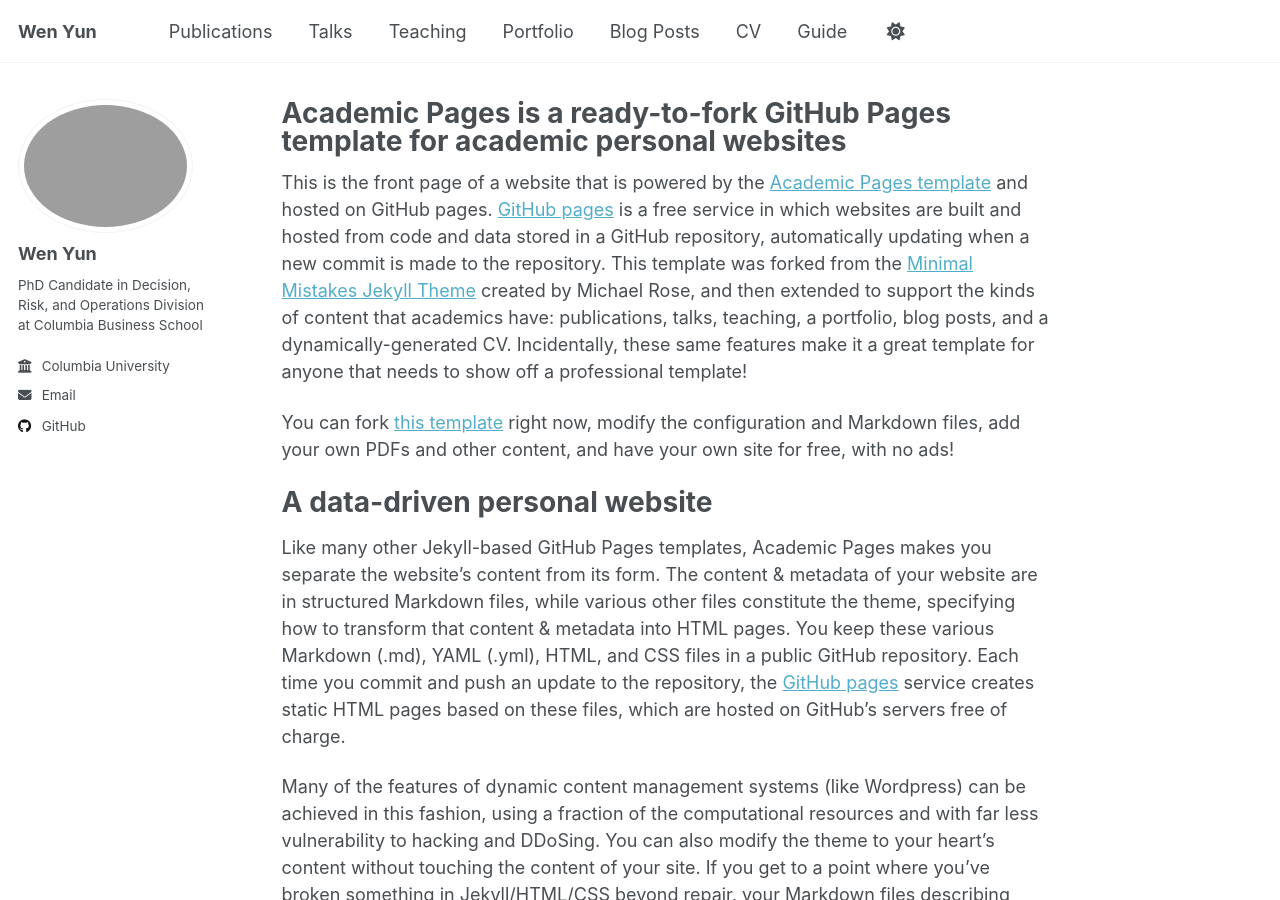
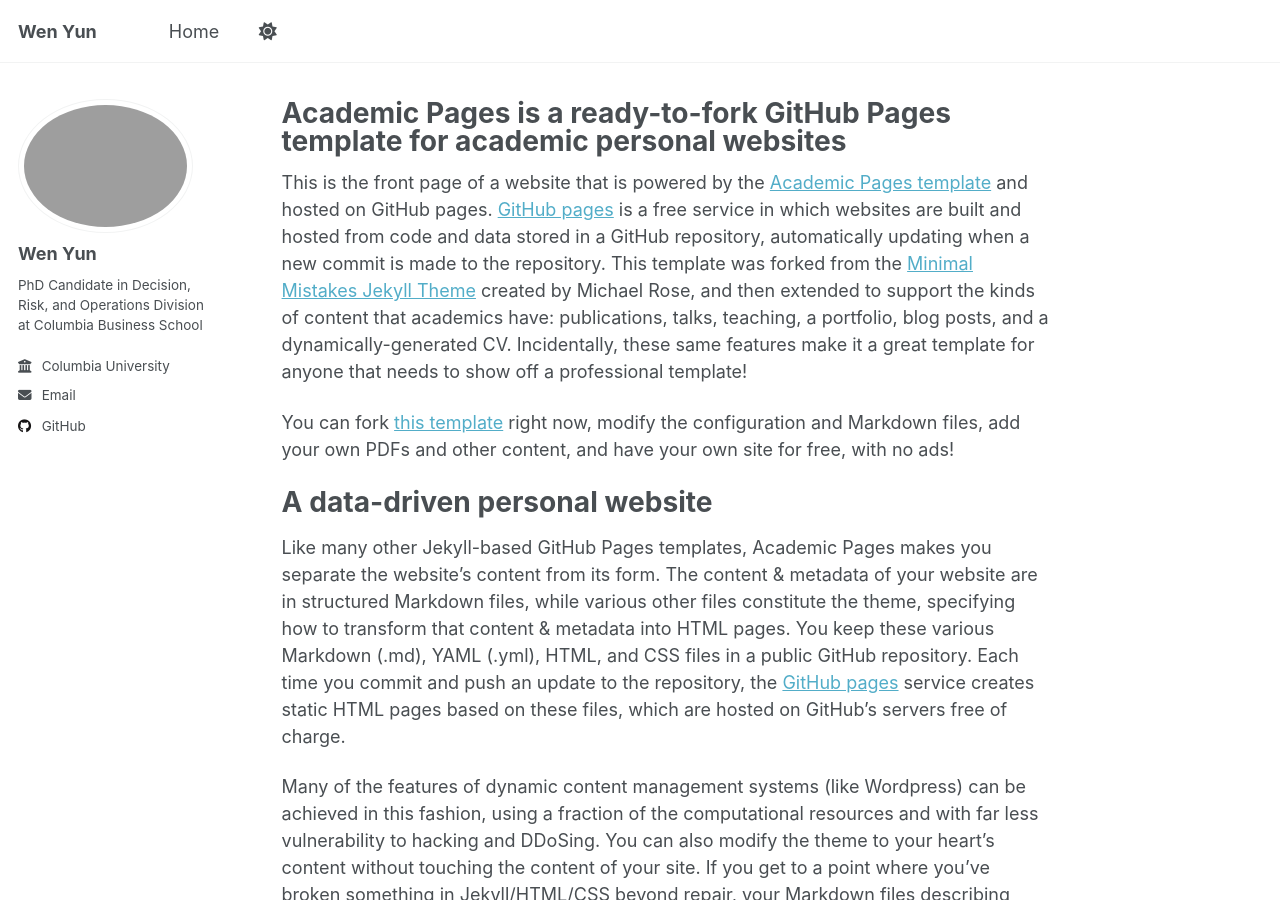
Before and after one commit to wenyun0/wenyun0.github.io, a Jekyll site: the page built from _pages/about.md, in a window 1280 px wide and 900 px high. Built offline with Jekyll 4.4.1, drawn with Linux system fonts in a browser that asks for light colours; a script that is not in the unit is left out; part of the change alters nothing that is shown.

Commit message:
Update navigation.yml

```diff
--- a/_data/navigation.yml
+++ b/_data/navigation.yml
@@ -8,26 +8,29 @@
 #      Markdown formatted page while the second is generated using JSON.
 
 main:
-  - title: "Publications"
-    url: /publications/
+  - title: "Home"
+  #  url: /
 
-  - title: "Talks"
-    url: /talks/
+  #- title: "Publications"
+  #  url: /publications/
 
-  - title: "Teaching"
-    url: /teaching/
+  #- title: "Talks"
+  #  url: /talks/
 
-  - title: "Portfolio"
-    url: /portfolio/
+  #- title: "Teaching"
+  #  url: /teaching/
 
-  - title: "Blog Posts"
-    url: /year-archive/
+  #- title: "Portfolio"
+  #  url: /portfolio/
 
-  - title: "CV"
-    url: /cv/
+  #- title: "Blog Posts"
+  #  url: /year-archive/
+
+  #- title: "CV"
+  #  url: /cv/
 
   # - title: "CV"
   #   url: /cv-json/
 
-  - title: "Guide"
-    url: /markdown/
+  #- title: "Guide"
+  #  url: /markdown/
```
